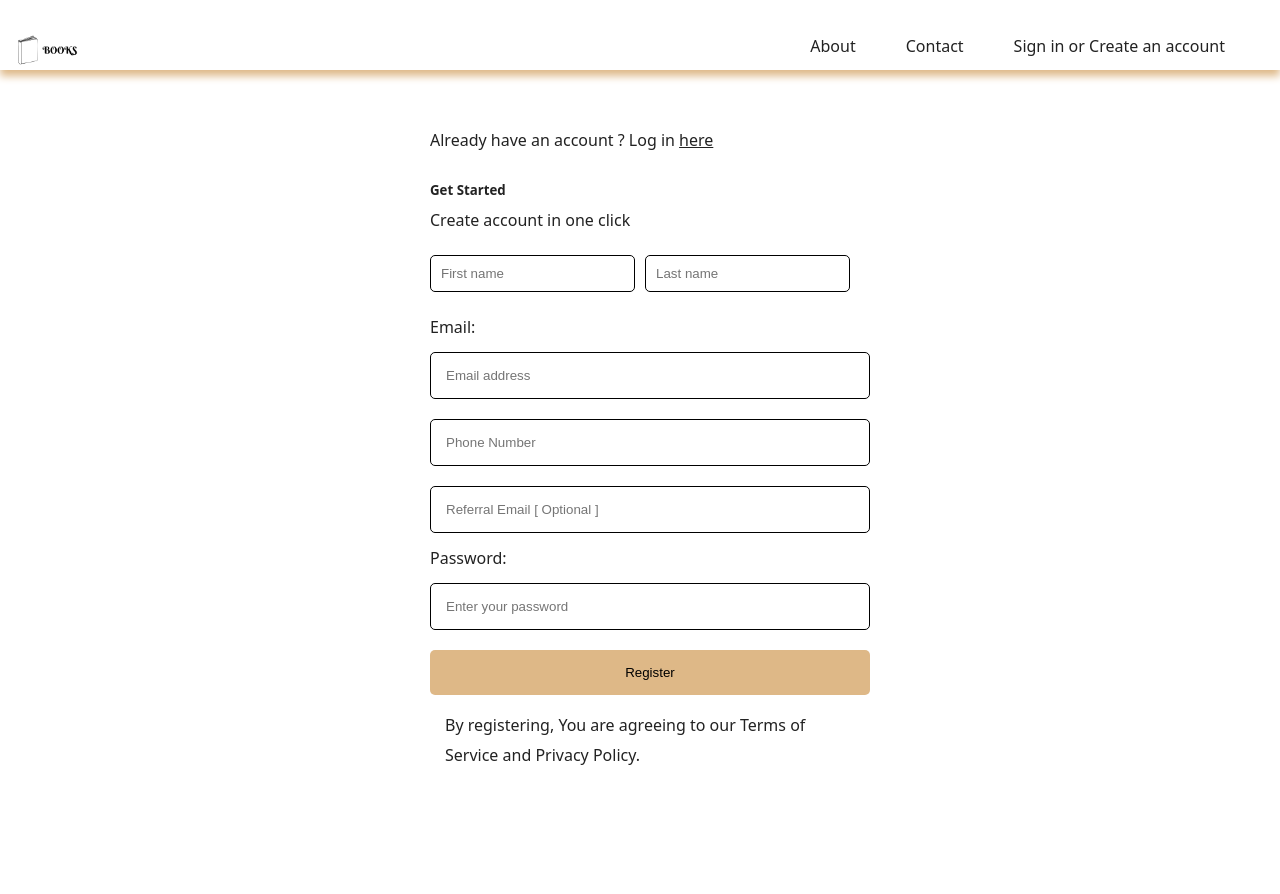
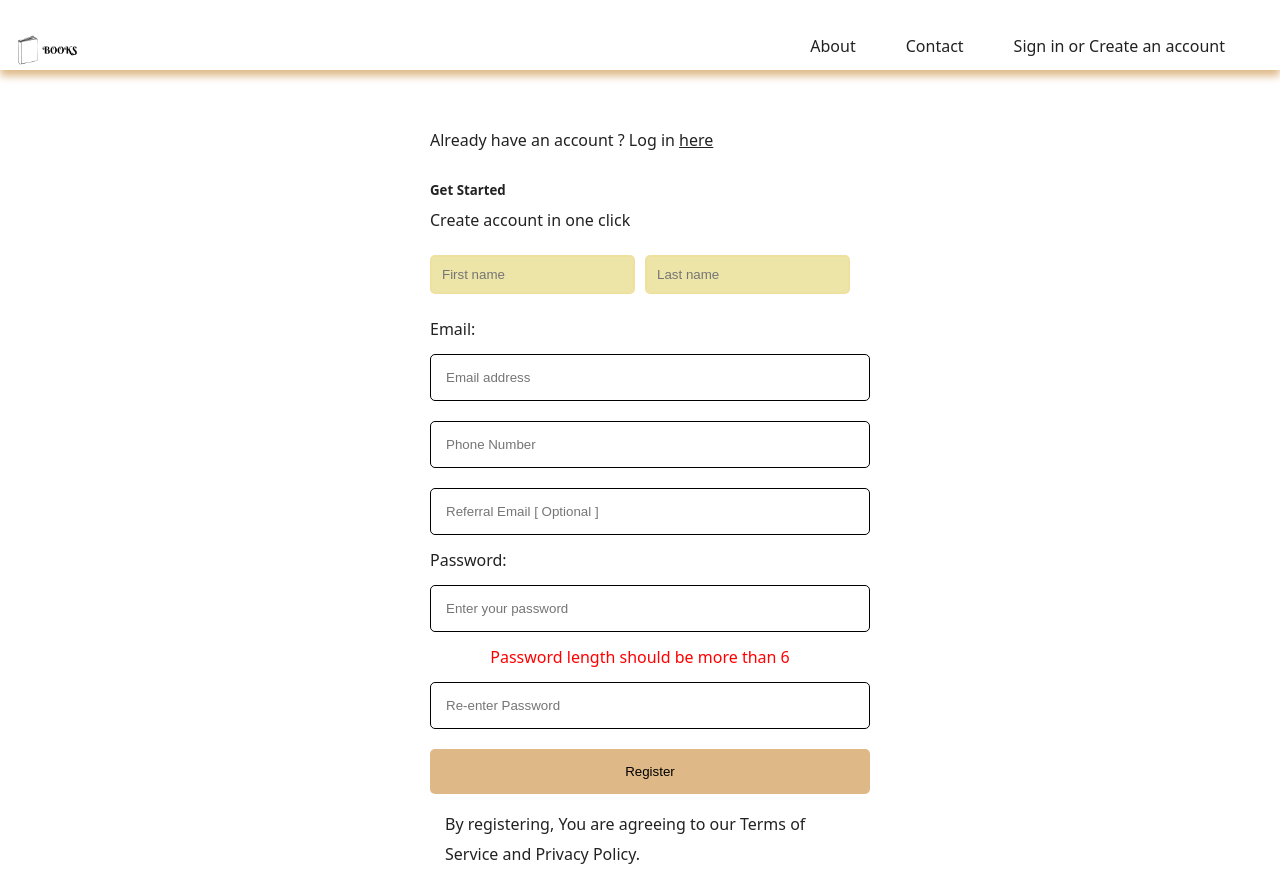
Before and after one commit to Abasay/alx-books_website_project, a React (Create React App) app: page /auth in a window 1280 px wide. Both pictures are taken after a click on the element "here". Before the commit the page ends 830 px from the top, so only its background shows below. Built offline with nearby package versions, Linux system fonts and the light colour scheme.

Commit message:
Users now able to sign or log in with better interface and realtime notification of errors

```diff
--- a/src/components/login/LoginPage.jsx
+++ b/src/components/login/LoginPage.jsx
@@ -1,15 +1,10 @@
-import React, { useState } from 'react'
-import geo1 from './geo1.png'
+import React, { useEffect, useState } from 'react'
 import './login.css'
-import illustration from '../illustration_register.png'
 import { useGlobalContext } from '../../contexts/contextProvider'
-import { useDispatch } from 'react-redux'
-import { signIn } from '../../redux/auth'
-import img1 from '../../images/Life is Bori.png'
-import book1 from '../../images/BOOKS (3).png'
+import { MdDone } from 'react-icons/md'
 
 const LoginPage = () => {
-  //The Login Page
+  //The Login Page Component
   const {
     signUp,
     details,
@@ -24,6 +19,46 @@ const LoginPage = () => {
     setLoginPage,
   } = useGlobalContext()
   setLoginPage(false)
+
+  const [err, setErr] = useState(false)
+  const [isTyping, setIsTyping] = useState(false)
+  const [correct, setCorrect] = useState(false)
+  const [passwdErr, setPasswdErr] = useState(false)
+
+  useEffect(() => {
+    if (details.password === details.confirmPassword) {
+      setErr(false)
+      setCorrect(true)
+      setTimeout(() => {
+        setCorrect(false)
+      }, 2000)
+    } else {
+      setErr(true)
+    }
+  }, [details.confirmPassword])
+
+  useEffect(() => {
+    if (
+      details.confirmPassword &&
+      details.password !== details.confirmPassword
+    ) {
+      setErr(true)
+    } else {
+      setErr(false)
+      setCorrect(true)
+      setTimeout(() => {
+        setCorrect(false)
+      }, 2000)
+    }
+  }, [details.password])
+
+  useEffect(() => {
+    if (details.password.length < 6) {
+      setPasswdErr(true)
+    } else {
+      setPasswdErr(false)
+    }
+  }, [details.password])
   return (
     <div className='login_container'>
       <div className='input_page'>
@@ -121,7 +156,7 @@ const LoginPage = () => {
             </select> */}
             {/* <input type='radio' name='male' id='' value='male' />
             <span>male</span> */}
-            <label htmlFor='email' style={{ marginLeft: '10px' }}>
+            <label htmlFor='password' style={{ marginLeft: '10px' }}>
               Password:
             </label>
             <input
@@ -135,6 +170,39 @@ const LoginPage = () => {
                 setDetails({ ...details, password: e.target.value })
               }}
             />
+            {passwdErr && (
+              <section style={{ textAlign: 'center', color: 'red' }}>
+                {signUp && 'Password length should be more than 6'}
+              </section>
+            )}
+            {signUp && (
+              <input
+                type='password'
+                name='password'
+                id='passwd'
+                required='required'
+                placeholder='Re-enter Password'
+                pattern=''
+                value={details.confirmPassword}
+                onChange={(e) => {
+                  setDetails({ ...details, confirmPassword: e.target.value })
+                }}
+              />
+            )}
+            {err && (
+              <section style={{ textAlign: 'center', color: 'red' }}>
+                {signUp && 'Mismatch in password entry'}
+              </section>
+            )}
+            {correct && (
+              <section style={{ textAlign: 'center', color: 'green' }}>
+                {signUp && (
+                  <span>
+                    <MdDone color='green' /> Password matched
+                  </span>
+                )}
+              </section>
+            )}
             {/* <fieldset>
               <legend>Password</legend>
               <input
--- a/src/components/login/login.css
+++ b/src/components/login/login.css
@@ -27,7 +27,7 @@
   /* border: 2px solid black; */
   display: none;
   border-radius: 10px;
-  box-shadow: 10px 10px 5px rgb(189, 193, 194);
+  box-shadow: 10px 10px 5px rgb(237, 228, 167);
 }
 .login_container .create img {
   /* flex: 0.8; */
@@ -76,7 +76,8 @@
   margin-left: 0;
   border-radius: 5px;
   width: 50%;
-  border: 1px solid black;
+  border: 2px solid rgb(240, 224, 160);
+  background-color: rgb(237, 228, 167);
 }
 .login_container .inputs .names input:nth-child(2) {
   padding: 10px;
@@ -84,7 +85,8 @@
   margin-right: 0;
   border-radius: 5px;
   width: 50%;
-  border: 1px solid black;
+  border: 2px solid rgb(240, 224, 160);
+  background-color: rgb(237, 228, 167);
 }
 .login_container .inputs .names input:focus,
 .login_container .inputs .others input:focus {
@@ -136,7 +138,7 @@
     /* margin: 10px; */
     border-radius: 5px;
     width: 100%;
-    border: 1px solid black;
+    background-color: rgb(221, 199, 170);
     margin-left: 0;
   }
   .login_container .inputs .names input:nth-child(2) {
@@ -144,7 +146,7 @@
     margin: 10px;
     border-radius: 5px;
     width: 100%;
-    border: 1px solid black;
+    background-color: rgb(221, 199, 170);
     margin-left: 0;
   }
 }
```
Also changed, not shown: src/components/login/geo1.png (deleted), src/components/login/logo192.png (deleted).
